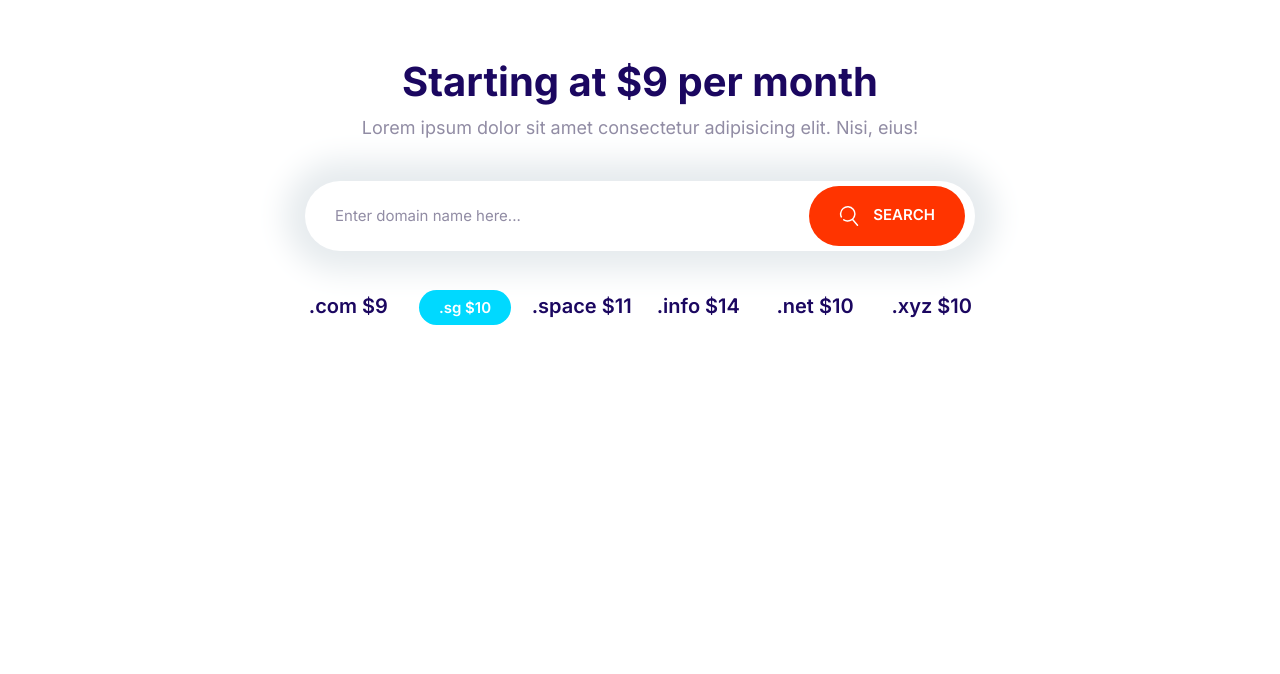
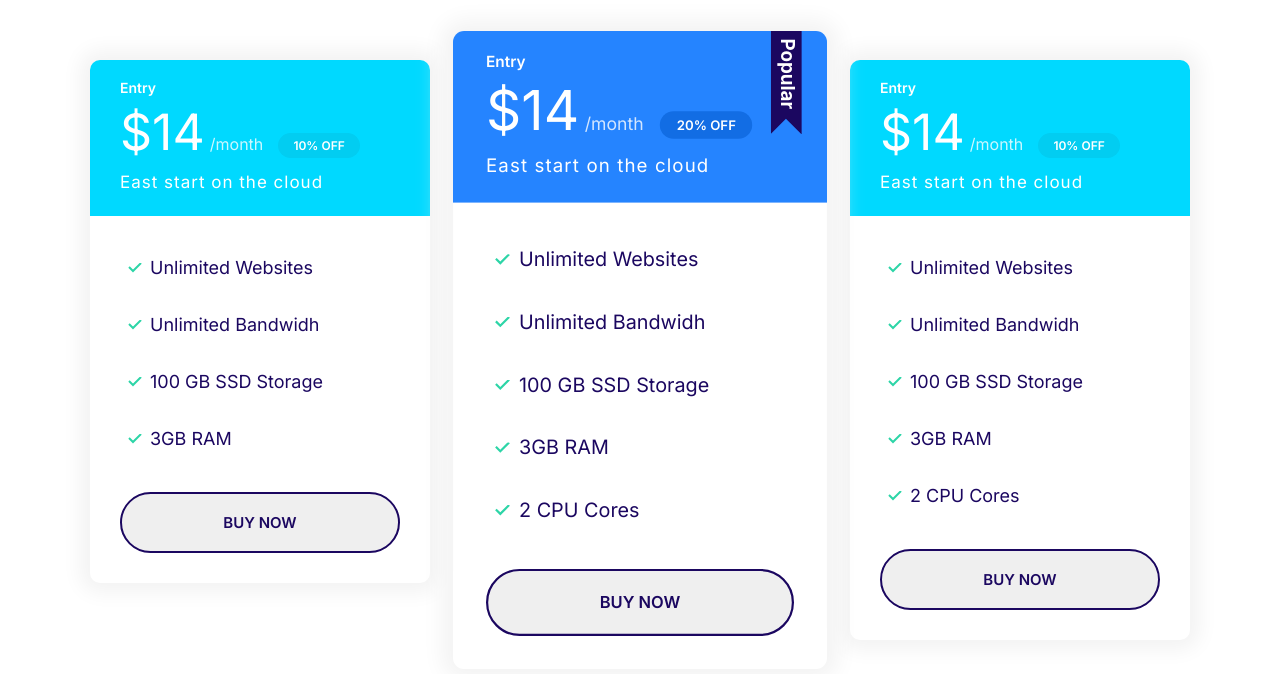
Before and after one commit to magriker/First_project, a plain HTML site: page html/index.html in a window 1280 px wide. Drawn offline with Linux system fonts and the light colour scheme.

Commit message:
Bulid card block component.

```diff
--- a/css/styles.css
+++ b/css/styles.css
@@ -370,7 +370,6 @@ a {
 
 .card--secondary .badge--secondary {
   background: #02cdf1;
-  font-size: 1.6rem;
 }
 
 .plan__description {
@@ -388,6 +387,10 @@ a {
   position: relative;
 }
 
+.plan--popular .badge--small {
+  background: #126de4;
+}
+
 .plan--popular .card__header::before {
   content: url(/images/popular.svg);
   width: 40px;
@@ -395,6 +398,23 @@ a {
   position: absolute;
   top: -6px;
   right: 5%;
+}
+
+.plan {
+  transition: transform 0.3s;
+}
+
+.plan--popular {
+  transform: scale(1.1);
+  transition: transform 0.3s;
+}
+
+.plan:hover {
+  transform: scale(1.05);
+}
+
+.plan--popular:hover {
+  transform: scale(1.15);
 }
 
 @media screen and (min-width: 1024px) {
@@ -762,3 +782,14 @@ a {
     grid-template-rows: repeat(1, 6rem);
   }
 }
+
+/* Plans block */
+
+.block-plans .grid {
+  gap: 8rem 4rem;
+}
+
+.block-plans .card {
+  max-width: 500px;
+  margin: 0 auto;
+}
--- a/html/index.html
+++ b/html/index.html
@@ -15,34 +15,73 @@
     <link rel="stylesheet" href="/css/styles.css" />
   </head>
   <body>
-    <section class="block container block-domain">
-      <header class="block__header">
-        <h2 class="block__heading">Starting at $9 per month</h2>
-        <p>
-          Lorem ipsum dolor sit amet consectetur adipisicing elit. Nisi, eius!
-        </p>
-      </header>
-      <div class="input-group">
-        <input
-          type="text"
-          class="input"
-          placeholder="Enter domain name here..."
-        />
-        <button class="btn btn--accent">
-          <svg class="icon icon--white">
-            <use xlink:href="/images/sprite.svg#search"></use>
-          </svg>
-          Search
-        </button>
+    <section class="block container block-plans">
+      <div class="grid grid--1x3">
+        <div class="plan">
+          <div class="card card--secondary">
+            <header class="card__header">
+              <h3 class="plan__name">Entry</h3>
+              <span class="plan__price">$14</span>
+              <span class="plan__billing-cycle">/month</span>
+              <span class="badge badge--secondary badge--small">10% OFF</span>
+              <span class="plan__description">East start on the cloud</span>
+            </header>
+            <div class="card__body">
+              <ul class="list list--tick">
+                <li class="list__item">Unlimited Websites</li>
+                <li class="list__item">Unlimited Bandwidh</li>
+                <li class="list__item">100 GB SSD Storage</li>
+                <li class="list__item">3GB RAM</li>
+              </ul>
+              <button class="btn btn--block btn--outline">BUY NOW</button>
+            </div>
+          </div>
+        </div>
+
+        <div class="plan plan--popular">
+          <div class="card card--primary">
+            <header class="card__header">
+              <h3 class="plan__name">Entry</h3>
+              <span class="plan__price">$14</span>
+              <span class="plan__billing-cycle">/month</span>
+              <span class="badge badge--secondary badge--small">20% OFF</span>
+              <span class="plan__description">East start on the cloud</span>
+            </header>
+            <div class="card__body">
+              <ul class="list list--tick">
+                <li class="list__item">Unlimited Websites</li>
+                <li class="list__item">Unlimited Bandwidh</li>
+                <li class="list__item">100 GB SSD Storage</li>
+                <li class="list__item">3GB RAM</li>
+                <li class="list__item">2 CPU Cores</li>
+              </ul>
+              <button class="btn btn--block btn--outline">BUY NOW</button>
+            </div>
+          </div>
+        </div>
+
+        <div class="plan">
+          <div class="card card--secondary">
+            <header class="card__header">
+              <h3 class="plan__name">Entry</h3>
+              <span class="plan__price">$14</span>
+              <span class="plan__billing-cycle">/month</span>
+              <span class="badge badge--secondary badge--small">10% OFF</span>
+              <span class="plan__description">East start on the cloud</span>
+            </header>
+            <div class="card__body">
+              <ul class="list list--tick">
+                <li class="list__item">Unlimited Websites</li>
+                <li class="list__item">Unlimited Bandwidh</li>
+                <li class="list__item">100 GB SSD Storage</li>
+                <li class="list__item">3GB RAM</li>
+                <li class="list__item">2 CPU Cores</li>
+              </ul>
+              <button class="btn btn--block btn--outline">BUY NOW</button>
+            </div>
+          </div>
+        </div>
       </div>
-      <ul class="list block-domain__prices">
-        <li>.com $9</li>
-        <li><span class="badge badge--secondary">.sg $10</span></li>
-        <li>.space $11</li>
-        <li>.info $14</li>
-        <li>.net $10</li>
-        <li>.xyz $10</li>
-      </ul>
     </section>
     <script src="/js/main.js"></script>
   </body>
```
Also changed, not shown: components/card_blocks.html (added, +68 -0 lines).
